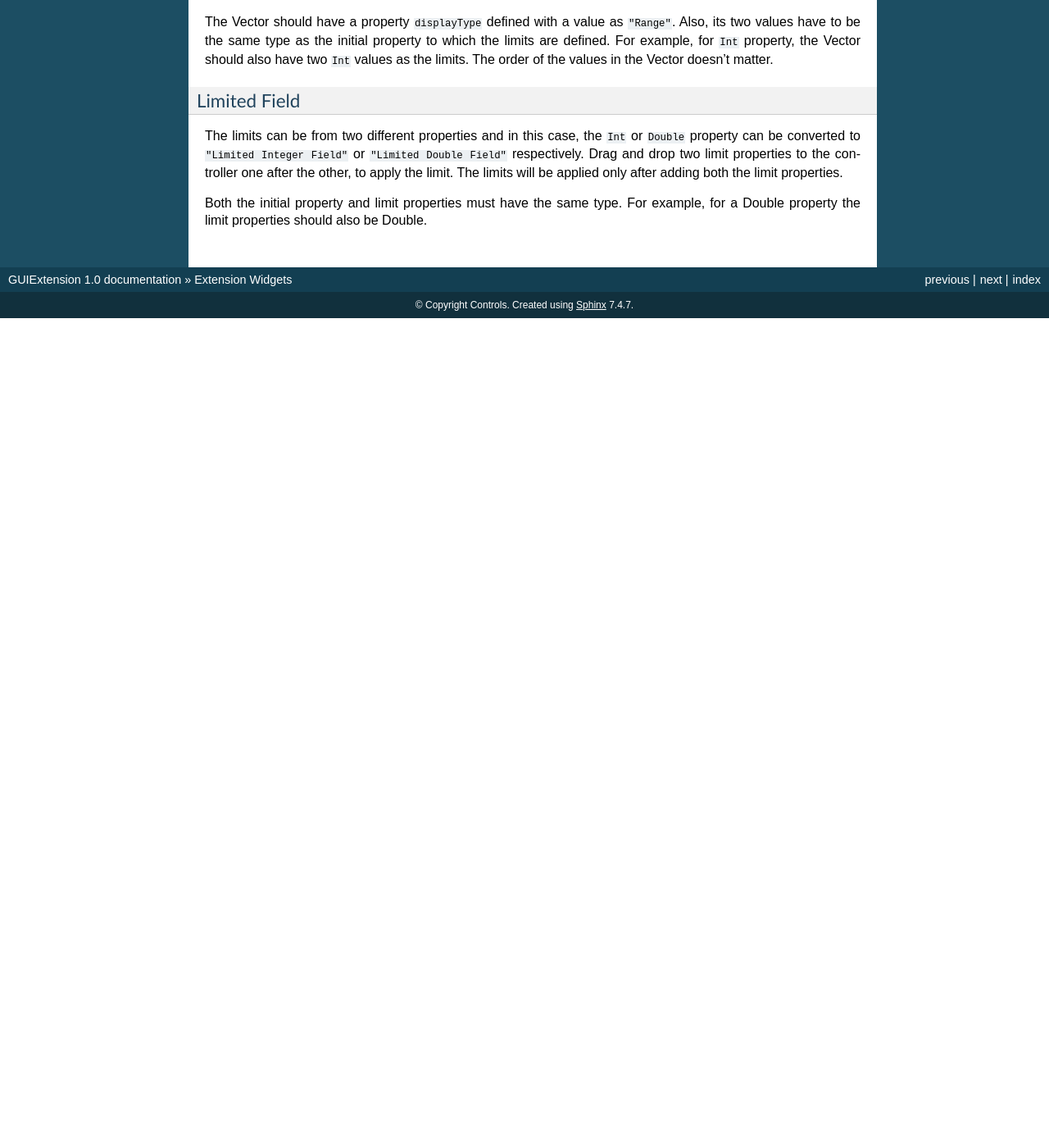
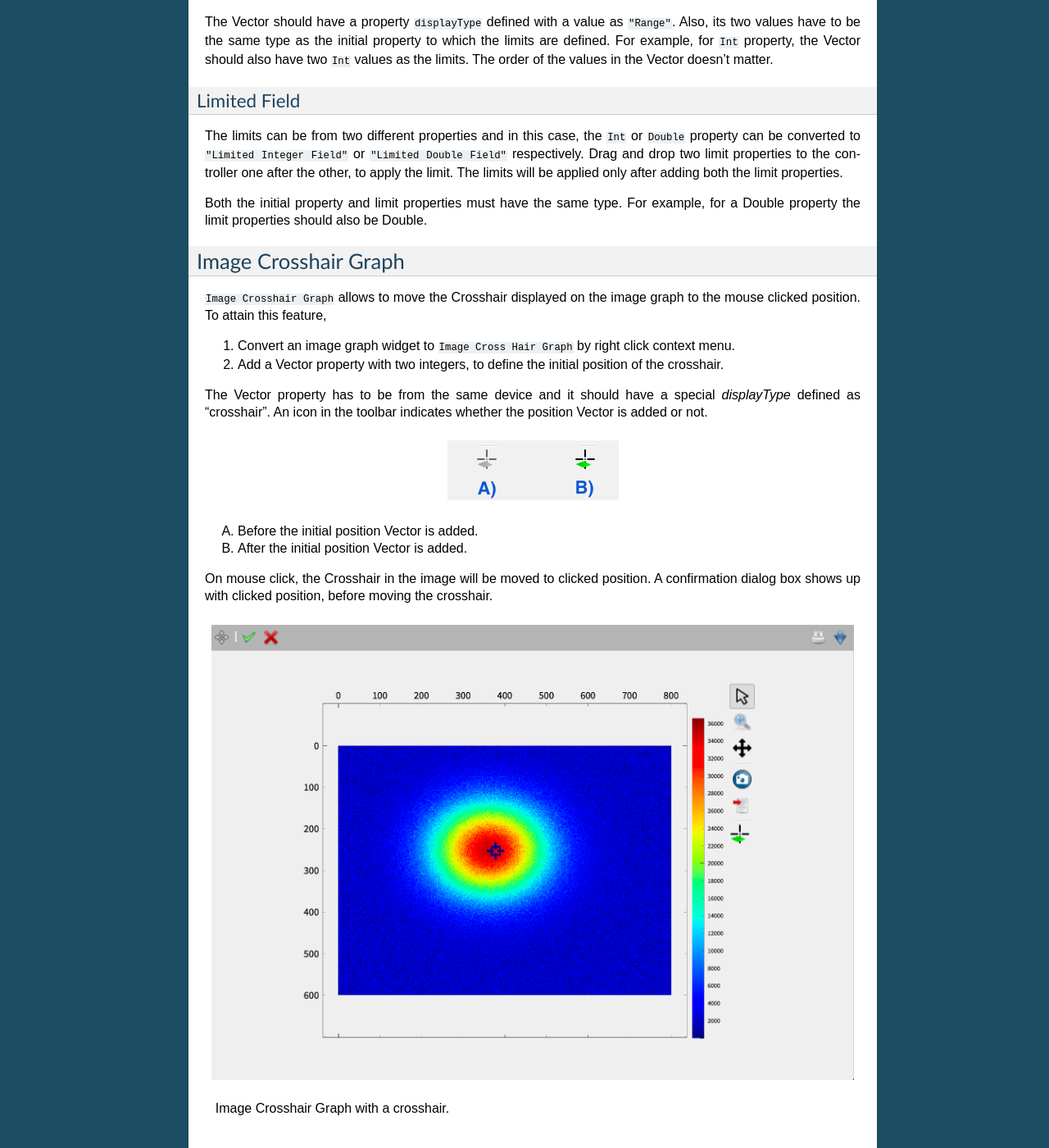
Before and after one commit to European-XFEL/guiextensions, a Sphinx documentation site: the page built from doc/source/widget_documentation.rst, in a window 1280 px wide and 1400 px high, scrolled down 6350 px. Shown: the whole window at 82% size. Built offline with Sphinx 7.4.7, drawn with Linux system fonts in a browser that asks for light colours; before the commit the page ends 6738 px from its top, so only the background shows below that; some of the changed text lies outside the part shown.

Commit message:
Documentation for Image Crosshair Graph

```diff
--- a/doc/source/widget_documentation.rst
+++ b/doc/source/widget_documentation.rst
@@ -240,3 +240,34 @@ Limited Field
 The limits can be from two different properties and in this case, the ``Int`` or ``Double`` property can be converted to ``"Limited Integer Field"`` or ``"Limited Double Field"`` respectively. Drag and drop two limit properties to the controller one after the other, to apply the limit. The limits will be applied only after adding both the limit properties.
 
 Both the initial property and limit properties must have the same type. For example, for a Double property the limit properties should also be Double.
+
+
+Image Crosshair Graph
+=====================
+
+``Image Crosshair Graph`` allows to move the Crosshair displayed on the image graph to the
+mouse clicked position.  To attain this feature,
+
+#. Convert an image graph widget to ``Image Cross Hair Graph`` by right click context menu.
+#. Add a Vector property with two integers, to define the initial position of the crosshair.
+
+The Vector property has to be from the same device and it should have a special
+`displayType` defined as "crosshair". An icon in the toolbar indicates whether
+the position Vector is added or not.
+
+.. figure:: images/crosshair_icons.png
+   :alt: crosshair_icons.png
+   :align: center
+
+A) Before the initial position Vector is added.
+B) After the initial position Vector is added.
+
+
+On mouse click, the Crosshair in the image will be moved to clicked position.
+A confirmation dialog box shows up with clicked position, before moving the crosshair.
+
+.. figure:: images/crosshair_on_image.png
+   :alt: crosshair_on_image.png
+   :align: center
+
+   Image Crosshair Graph with a crosshair.
```
Also changed, not shown: doc/source/images/crosshair_icons.png (added), doc/source/images/crosshair_on_image.png (added).
